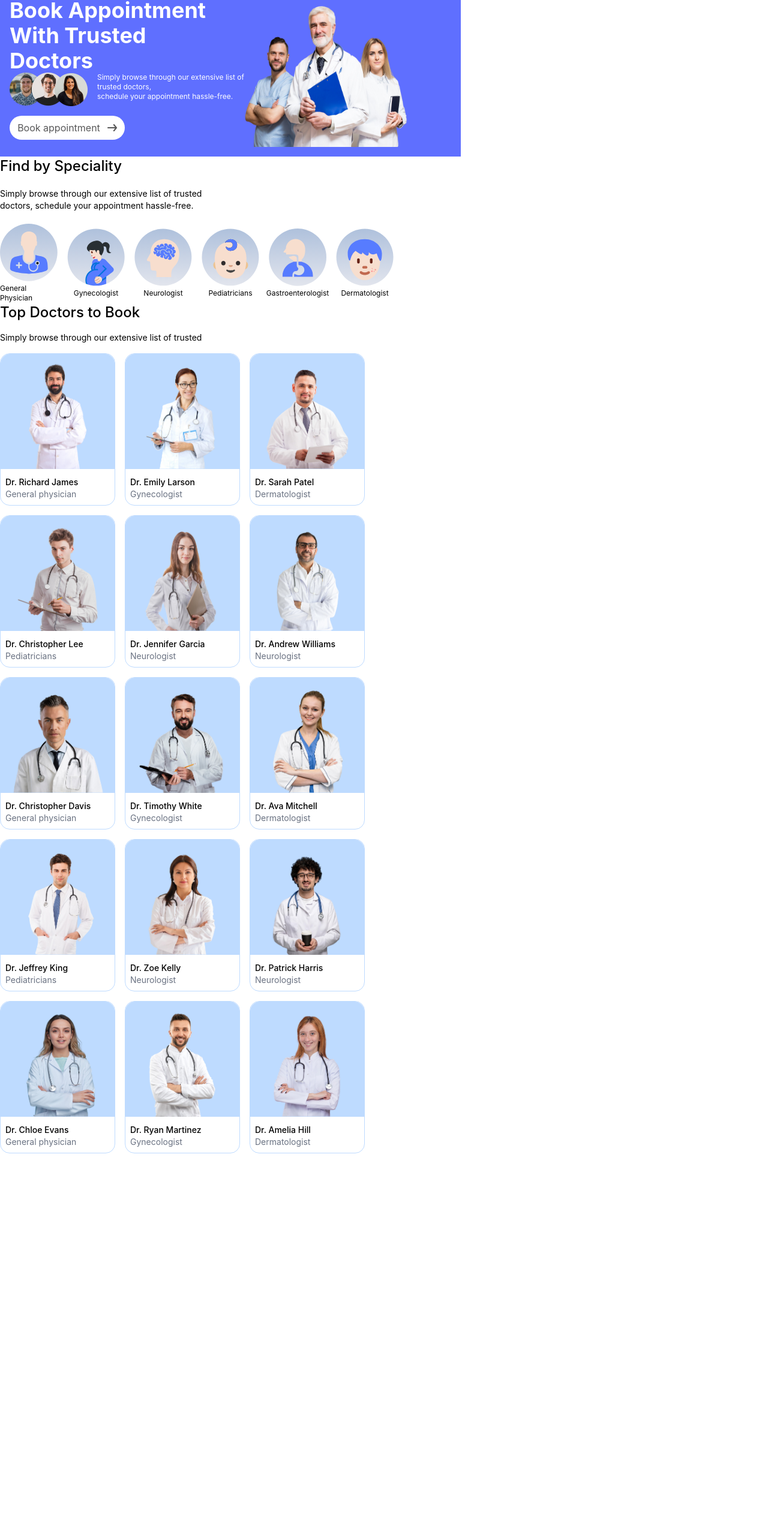
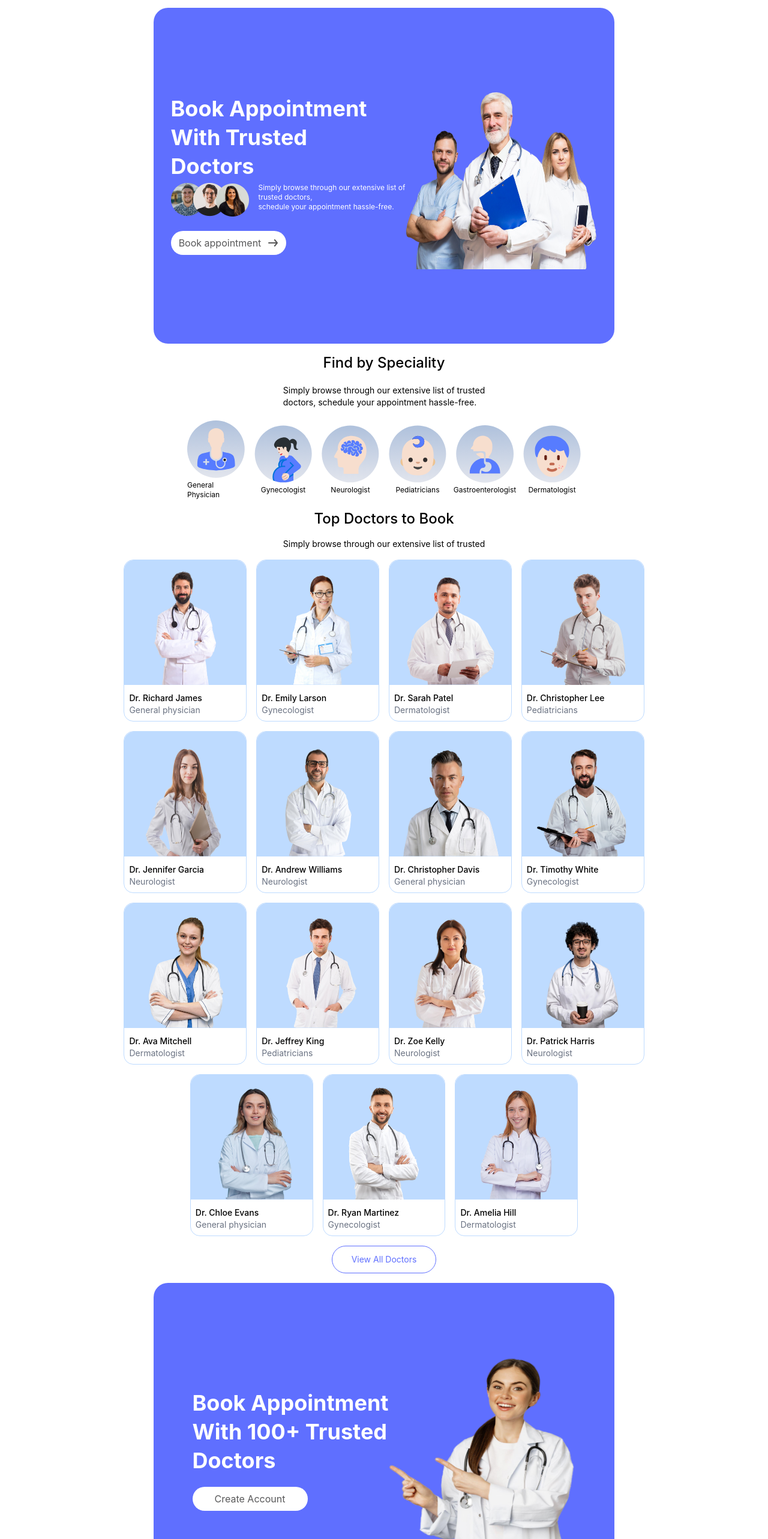
Before and after one commit to gayatriponnada/Hospital-Management-System, a React (Vite) app: page / in a window 1280 px wide. Shown: the part 80-2646 px from the top of the page at 60% size. Before the commit the page ends 2003 px from the top, so only its background shows below. Built offline with nearby package versions, Linux system fonts and the light colour scheme.

Commit message:
login added

```diff
--- a/src/App.css
+++ b/src/App.css
@@ -2,4 +2,9 @@
 @theme {
     --color-primary: #5f6fff;
     --border-primary: #c6c7c6;
+
 }
+
+@utility h-full-screen{
+    height: 100%;
+}
--- a/src/App.jsx
+++ b/src/App.jsx
@@ -2,12 +2,14 @@ import { Route, Routes } from "react-router-dom";
 import Navbar from "./components/nav-bar/Navbar";
 import Home from "./pages/Home";
 import "./index.css";
+import Login from "./components/login/Login";
 
 function App() {
   return (
     <>
       <Navbar />
       <Routes>
+        <Route path="/login" element={<Login />} />
         <Route path="/" element={<Home />} />
         {/* <Route path="/all-doctors" element={<AllDoctors />} />
         <Route path="/about" element={<About />} />
--- a/src/components/home/DoctorsList.jsx
+++ b/src/components/home/DoctorsList.jsx
@@ -1,26 +1,23 @@
-import React, { useEffect } from "react";
-import { assets } from "../../assets/assets";
+
 import { doctors } from "../../assets/assets";
 
 
 const DoctorsList = () => {
-  useEffect(() => {
-    console.log(assets.doc1);
-  }, []);
+
   return (
-    <div className="flex flex-col gap-4">
+    <div className="flex flex-col gap-4 items-center">
       <div className="text-2xl  font-medium ">Top Doctors to Book</div>
       <div className="text-sm font-normal">
         Simply browse through our extensive list of trusted
       </div>
-      <div className=" flex flex-wrap w-3xl gap-4   ">
+      <div className=" flex flex-wrap items-center justify-center w-5xl gap-4   ">
         {doctors.map((doctor, index) => (
           <div
             key={index}
-            className="flex flex-col gap-1  items-start  w-1/4 border-blue-200  border rounded-2xl cursor-pointer transition-transform  ease-in-out hover:-translate-y-2"
+            className="flex flex-col gap-1  items-start w-1/5 border-blue-200  border rounded-2xl cursor-pointer transition-transform  ease-in-out hover:-translate-y-2"
           >
             <img
-              className="w-48 h-48 bg-blue-200 rounded-tr-2xl rounded-tl-2xl"
+              className="w-52 h-52 bg-blue-200 rounded-tr-2xl rounded-tl-2xl"
               src={doctor?.image}
               alt={doctor?.name}
             />
@@ -31,6 +28,11 @@ const DoctorsList = () => {
           </div>
         ))}
       </div>
+      <div>
+				<button className="p-3 px-8 text-center text-sm rounded-3xl border border-border-primary text-primary cursor-pointer hover:bg-primary hover:text-white transition-colors ease-in-out">
+          View All Doctors
+        </button>
+			</div>
     </div>
   );
 };
--- a/src/components/home/Header.jsx
+++ b/src/components/home/Header.jsx
@@ -4,13 +4,12 @@ import arrow_icon from "../../assets/arrow_icon.svg";
 
 const Header = () => {
 	return (
-    <div className="  flex max-w-3xl  min-h-42  bg-primary p-4">
-      <div>
-        <div className="flex flex-col gap-0.5">
+    <div className='flex justify-center items-center'>
+      <div className="  flex items-center justify-center  w-[60vw]  h-[70vh]  bg-primary p-4 rounded-3xl">
+        <div className="flex flex-col gap-2 ">
           <div className=" text-4xl font-bold text-white">Book Appointment</div>
           <div className=" text-4xl font-bold text-white">With Trusted</div>
           <div className=" text-4xl font-bold text-white">Doctors</div>
-        </div>
           <div className="flex gap-4">
             <img src={assets.group_profiles}></img>
             <div className="flex flex-col">
@@ -29,7 +28,8 @@ const Header = () => {
           </div>
         </div>
         <div>
-        <img className="w-68 h-62" src={assets.header_img} alt="header" />
+          <img className="w-80 h-78" src={assets.header_img} alt="header" />
+        </div>
       </div>
     </div>
   );
--- a/src/components/home/Speciality.jsx
+++ b/src/components/home/Speciality.jsx
@@ -17,7 +17,7 @@ const categories = [
 
 const Speciality = () => {
 	return (
-    <div className='flex flex-col gap-5' >
+    <div className='flex flex-col  items-center gap-5' >
       <div className="text-2xl  font-medium ">Find by Speciality</div>
       <div>
         <div className='text-sm'>Simply browse through our extensive list of trusted</div>
--- /dev/null
+++ b/src/components/login/Login.jsx
@@ -0,0 +1,46 @@
+import React, { useEffect } from 'react'
+
+const Login = () => {
+	useEffect(() => {
+		console.log("Login component mounted");
+	}, [])
+	return (
+    <div className="flex items-center justify-center h-[89vh] overflow-hidden">
+      <div className="flex flex-col gap-5 w-[28vw]  h-[70vh] rounded-xl border border-(--border-primary) p-4 shadow-xl">
+        <div className="text-2xl text-gray-400 font-medium">Create Account</div>
+        <div className="text-sm text-gray-600">
+          Please sign up to book appointment
+        </div>
+        <div>
+          <div className="text-sm text-gray-600">Full Name</div>
+          <input
+            className="w-full p-2 border-(--border-primary) border rounded"
+            type="text"
+            placeholder="Enter your full name"
+          />
+        </div>
+        <div>
+          <div className="text-sm text-gray-600">Email</div>
+          <input
+            className="w-full p-2 border-(--border-primary) border rounded"
+            type="text"
+            placeholder="Enter your Email"
+          />
+        </div>
+        <div className="flex flex-col gap-1">
+          <div className="text-sm text-gray-600 ">Password</div>
+          <input
+            className="w-full p-2 border-(--border-primary) border rounded"
+            type="text"
+            placeholder="Enter your Password"
+          />
+        </div>
+        <div className=" flex bg-primary justify-center items-center rounded-xl p-2 cursor-pointer">
+          <button className="text-white cursor-pointer">Create Account</button>
+        </div>
+      </div>
+    </div>
+  );
+}
+
+export default Login
--- a/src/components/nav-bar/Navbar.jsx
+++ b/src/components/nav-bar/Navbar.jsx
@@ -1,10 +1,12 @@
 import React from "react";
 import { assets } from "../../assets/assets";
-import { NavLink } from "react-router-dom";
+import { NavLink, useNavigate } from "react-router-dom";
+import Login from "../login/Login";
 
 const Navbar = () => {
+  const navigate = useNavigate();
   return (
-    <div className="flex  justify-between  items-center mx-16 p-2 border-b border-gray-200 top-0 sticky z-0 bg-white">
+    <div className="flex  justify-between  items-center  p-2 border-b border-gray-200 top-0 sticky z-1 bg-white">
       <img className="w-42" src={assets.logo} alt="Logo" />
       <ul className="flex  justify-between items-center p-2 gap-5">
         <li className="text-sm font-semibold ">
@@ -51,7 +53,7 @@ const Navbar = () => {
           </NavLink>
         </li>
       </ul>
-      <div>
+      <div onClick={() => navigate("/login")}>
         <button className="p-3 px-8 text-center text-sm rounded-3xl bg-primary text-white cursor-pointer">
           Create account
         </button>
--- a/src/pages/Home.jsx
+++ b/src/pages/Home.jsx
@@ -3,14 +3,21 @@ import React from "react";
 import Header from "../components/home/Header";
 import Speciality from "../components/home/Speciality";
 import DoctorsList from "../components/home/DoctorsList";
+import CustomHeader from "../utils/CustomHeader";
 
 const Home = () => {
   return (
-    <>
+    <div className="flex flex-col gap-4 mx-24 my-8">
       <Header />
-      <Speciality/>
-      <DoctorsList/>
-    </>
+      <Speciality />
+      <DoctorsList />
+      <CustomHeader
+        line1="Book Appointment"
+        line2="With 100+ Trusted"
+        line3="Doctors"
+        text="Create Account"
+      />
+    </div>
   );
 };
 
--- /dev/null
+++ b/src/utils/CustomHeader.jsx
@@ -0,0 +1,28 @@
+import React from "react";
+import { assets } from "../assets/assets";
+
+const CustomHeader = ({ line1, line2, line3, text }) => {
+  return (
+    <div className="flex items-center justify-center">
+      <div className="flex  items-center justify-center  w-[60vw]  h-[70vh]  bg-primary p-4 rounded-3xl">
+        <div className="flex flex-col gap-2 ">
+          <div className=" text-4xl font-bold text-white">{line1}</div>
+          <div className=" text-4xl font-bold text-white">{line2}</div>
+          <div className=" text-4xl font-bold text-white">{line3}</div>
+          <button className="flex gap-3 text-[#585859] bg-white w-48 p-2 rounded-3xl items-center justify-center mt-4 cursor-pointer hover:scale-110 transition-transform ease-in-out">
+            {text}
+          </button>
+        </div>
+        <div>
+          <img
+            className="w-78 h-78"
+            src={assets.appointment_img}
+            alt="header"
+          />
+        </div>
+      </div>
+    </div>
+  );
+};
+
+export default CustomHeader;
```
Lines whose indentation alone changed are shown as unchanged.
